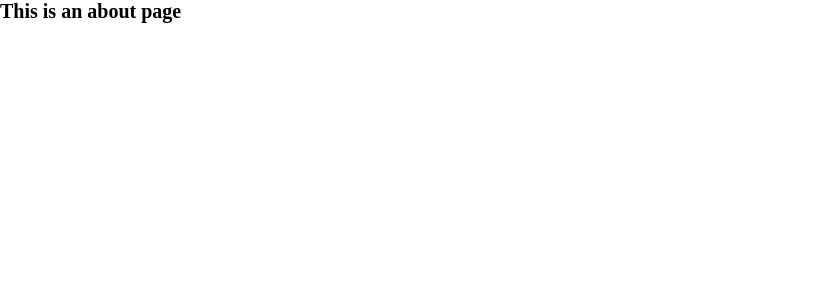
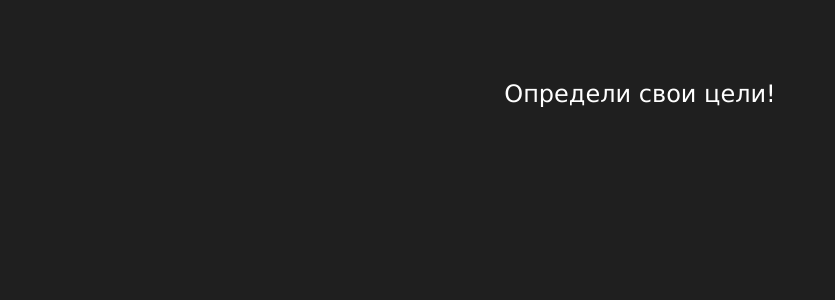
Before and after one commit to AlexeyNelyubov/Task-manager, a Vue app: page /tasks in a window 1280 px wide. Shown: the top 300 px of the page, without its empty margins (0-835 px from the left). Built offline with nearby package versions, Linux system fonts and the light colour scheme.

Commit message:
create indexPage

```diff
--- a/index.html
+++ b/index.html
@@ -4,7 +4,7 @@
     <meta charset="UTF-8">
     <link rel="icon" href="/favicon.ico">
     <meta name="viewport" content="width=device-width, initial-scale=1.0">
-    <title>Vite App</title>
+    <title>Task-manager</title>
   </head>
   <body>
     <div id="app"></div>
--- a/src/App.vue
+++ b/src/App.vue
@@ -1,7 +1,13 @@
 <script setup lang="ts"></script>
 
 <template>
-  <RouterView />
+  <main class="app-main">
+    <RouterView />
+  </main>
 </template>
 
-<style></style>
+<style>
+.app-main {
+  background-color: var(--background-color);
+}
+</style>
--- a/src/pages/Index.vue
+++ b/src/pages/Index.vue
@@ -1,3 +1,38 @@
-<script setup lang="ts"></script>
+<script setup lang="ts">
+import { useRouter, useRoute } from "vue-router";
+const router = useRouter();
 
-<template>ghkjhkjh</template>
+setTimeout(() => {
+  router.push({ name: "TasksPage" });
+}, 1500);
+</script>
+
+<template>
+  <Transition appear name="index">
+    <main class="index-main">
+      <h1 class="index-main__title">Будь в фокусе своих планов!</h1>
+    </main>
+  </Transition>
+</template>
+
+<style>
+.index-main {
+  min-height: 100vh;
+  display: flex;
+  justify-content: center;
+}
+
+.index-main__title {
+  margin-top: 10vh;
+  font: var(--text-size) var(--text-style);
+  color: var(--text-color);
+}
+
+.index-enter-active {
+  transition: opacity 0.5s ease;
+}
+
+.index-enter-from {
+  opacity: 0;
+}
+</style>
--- a/src/pages/Tasks.vue
+++ b/src/pages/Tasks.vue
@@ -1,7 +1,29 @@
 <template>
-  <div class="about">
-    <h1>This is an about page</h1>
-  </div>
+  <Transition appear name="tasks">
+    <main class="tasks-main">
+      <h1 class="tasks-main__title">Определи свои цели!</h1>
+    </main>
+  </Transition>
 </template>
 
-<style></style>
+<style>
+.tasks-main {
+  min-height: 100vh;
+  display: flex;
+  justify-content: center;
+}
+
+.tasks-main__title {
+  margin-top: 10vh;
+  font: var(--text-size) var(--text-style);
+  color: var(--text-color);
+}
+
+.tasks-enter-active {
+  transition: opacity 1.5s ease;
+}
+
+.tasks-enter-from {
+  opacity: 0;
+}
+</style>
```
